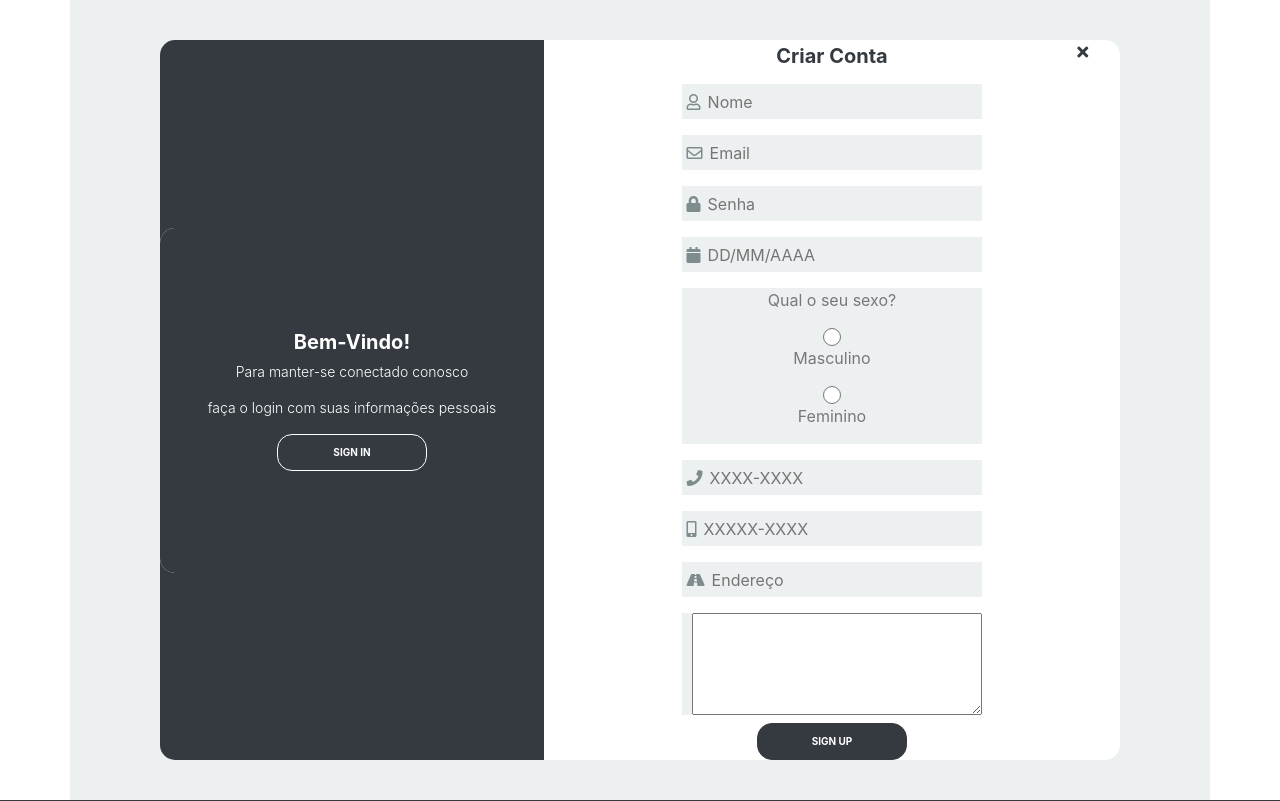
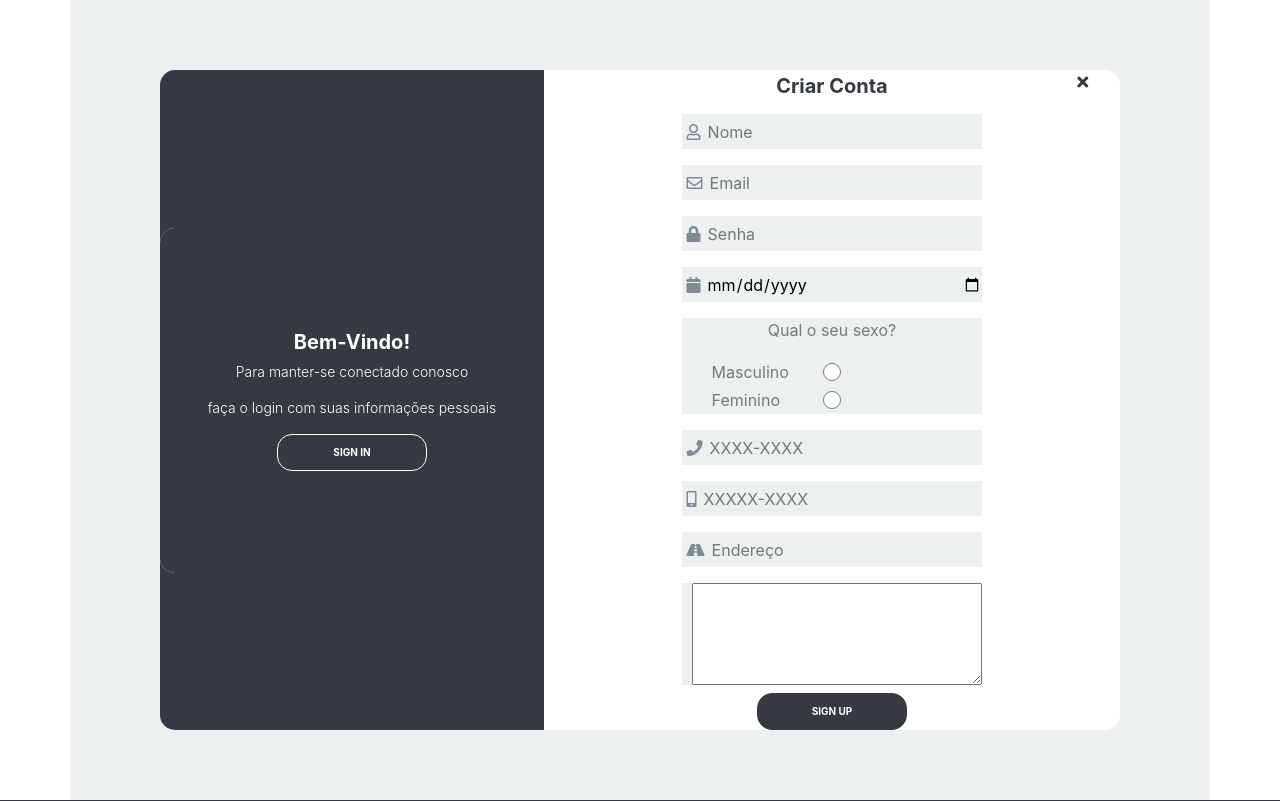
Before and after one commit to Lancemaker/Cineminha, a PHP site: page /index.php?page=login in a window 1280 px wide. Shown: the part 80-881 px from the top of the page. Run offline with PHP 8.4, Linux system fonts and the light colour scheme; some libraries are stand-ins or nearby versions.

Commit message:
alterei o tipo do input de data

```diff
--- a/view/css/main.css
+++ b/view/css/main.css
@@ -415,6 +415,12 @@ Animação css
 .input-text{
     width: 80%;
 }
+
+input[type=date]::-webkit-inner-spin-button {
+  -webkit-appearance: none;
+  display: none;
+}
+
 .cadastrar{
     width: 25%;
     margin: 0px 169px;
--- a/view/templates/login.php
+++ b/view/templates/login.php
@@ -34,15 +34,19 @@
 
                 <label class="label-input" for="">
                     <i class="fas fa-calendar icon-modify" style="padding: 5px"></i>
-                    <input oninput="mascara(this, 'data')" class="input-text" type="text" name="dataNascimento" placeholder="DD/MM/AAAA" width="50%" />
+                    <input oninput="mascara(this, 'data')" class="input-text" type="date" name="dataNascimento" placeholder="DD/MM/AAAA" width="50%" />
                 </label>
 
                 <label class="label-input-radio">
                     <p>Qual o seu sexo?</p>
-                    <input type="radio" name="sexo" value="M">
-                    <p style="text-align: center">Masculino</p>
-                    <input type="radio" name="sexo" value="F">
-                    <p style="text-align: center">Feminino</p>
+                    <div class='male'>
+                      <input type="radio" name="sexo" value="M">
+                      <p style="text-align: center">Masculino</p>
+                    </div>
+                    <div class="female">
+                      <input type="radio" name="sexo" value="F">
+                      <p style="text-align: center">Feminino</p>
+                    </div>
                 </label>
 
                 <label class="label-input" for="">
```
